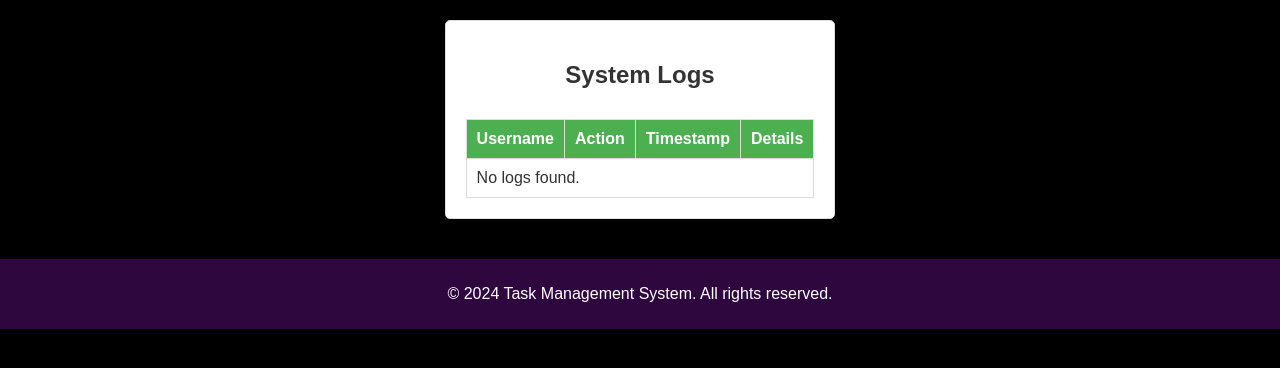
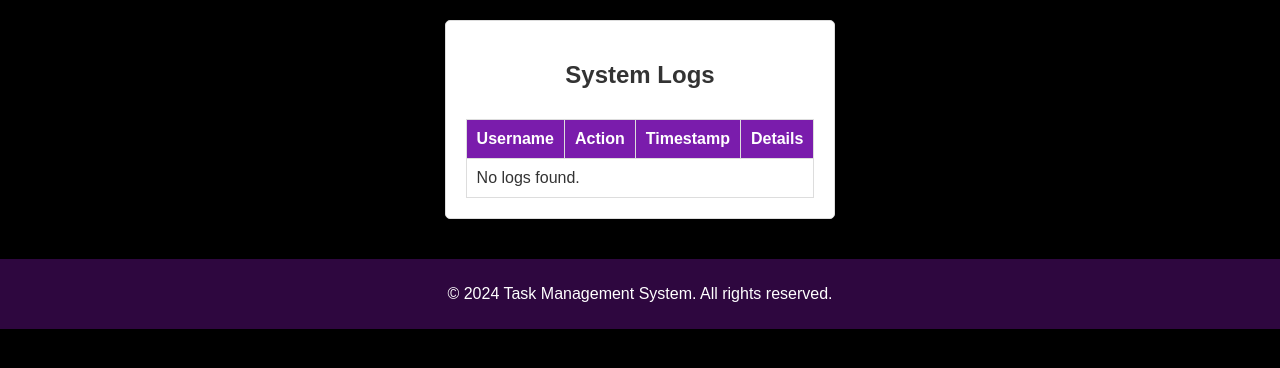
Before and after one commit to hersheydoria/task-management, a PHP site: page /admin/view_logs.php in a window 1280 px wide. Shown: the part 75-443 px from the top of the page. Run offline with PHP 8.4, Linux system fonts and the light colour scheme; the visitor is signed in with stand-in values (Sample User, id 1); data that the repository does not hold is empty; some libraries are stand-ins or nearby versions.

Commit message:
fix: style

```diff
--- a/assets/style.css
+++ b/assets/style.css
@@ -206,6 +206,10 @@ button:hover {
     margin-bottom: 30px;
 }
 
+.tasks h2 {
+    color: #7A1CAC;
+}
+
 form {
     margin-bottom: 30px;
 }
@@ -224,7 +228,7 @@ table td {
 }
 
 table th {
-    background-color: #4CAF50;
+    background-color: #7A1CAC;
     color: white;
 }
 
@@ -258,7 +262,7 @@ table th {
 }
 
 .admin-panel th {
-    background-color: #4CAF50;
+    background-color: #7A1CAC;
     color: #fff;
 }
 
--- a/includes/db.php
+++ b/includes/db.php
@@ -2,7 +2,7 @@
 $host = 'localhost';
 $dbname = 'task_management';
 $username = 'postgres';
-$password = 'rovzkie';
+$password = 'hershey';
 
 try {
     // Use the PostgreSQL DSN instead of MySQL
--- a/includes/header.php
+++ b/includes/header.php
@@ -10,8 +10,8 @@ if (session_status() === PHP_SESSION_NONE) {
 <head>
     <meta charset="UTF-8">
     <meta name="viewport" content="width=device-width, initial-scale=1.0">
-    <link rel="stylesheet" href="assets/style.css">
-    <link rel="stylesheet" href="../assets/style.css">
+    <link rel="stylesheet" href="assets/style.css?v=1.0">
+<link rel="stylesheet" href="../assets/style.css?v=1.0">
     <title>Task Management System</title>
 </head>
 <body>
--- a/manager/create_task.php
+++ b/manager/create_task.php
@@ -72,5 +72,4 @@ $users = $stmt->fetchAll();
         <button type="submit">Create Task</button>
     </form>
 </div>
-
 <?php include '../includes/footer.php'; ?>
--- a/register.php
+++ b/register.php
@@ -45,5 +45,4 @@ if ($_SERVER['REQUEST_METHOD'] === 'POST') {
         <p>Already have an account? <a href="index.php">Log in</a></p>
     </div>
 </div>
-
 <?php include 'includes/footer.php'; ?>
```
Also changed, not shown: manager/view_tasks.php (+3 -6 lines), dashboard.php (line endings or trailing spaces), index.php (line endings or trailing spaces).
